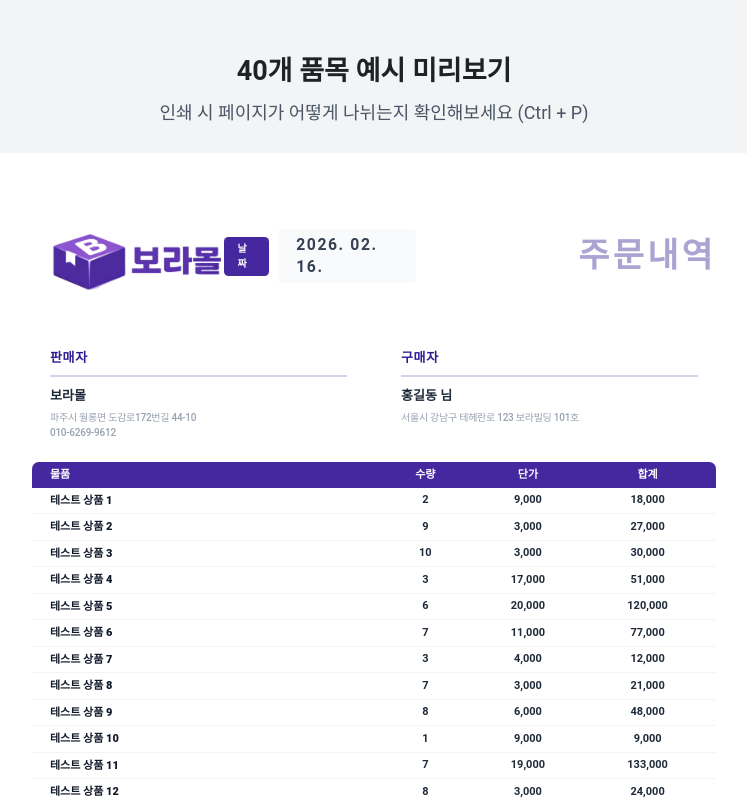
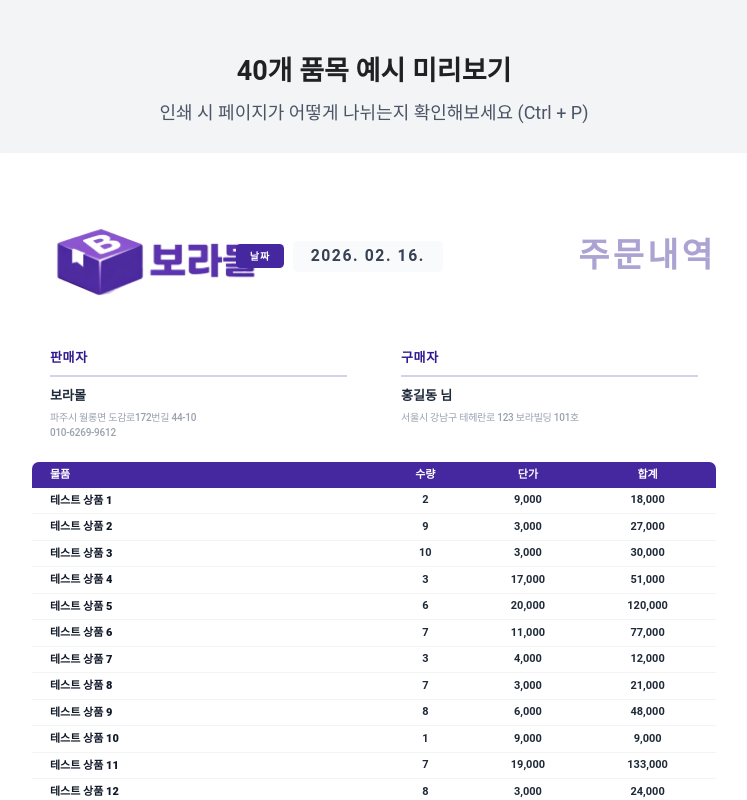
Before and after one commit to dlsekals/boramall, a Next.js app: page /invoice/preview in a window 1280 px wide. Shown: the top 800 px of the page, without its empty margins (266-1013 px from the left). Built offline with nearby package versions, Linux system fonts and the light colour scheme; no server answers; the database is empty.

Commit message:
Fix invoice date position and revert to html-to-image

```diff
--- a/app/components/InvoiceTemplate.tsx
+++ b/app/components/InvoiceTemplate.tsx
@@ -59,14 +59,13 @@ export default function InvoiceTemplate({ data, elementId = "invoice-capture", h
   const handleDownloadImage = async () => {
     const element = document.getElementById(elementId);
     if (element) {
+      const { toPng } = await import('html-to-image');
+
       const buttonContainer = element.querySelector('.no-capture') as HTMLElement;
       if (buttonContainer) buttonContainer.style.visibility = 'hidden';
 
       try {
-        const html2canvas = (await import('html2canvas')).default;
-        const canvas = await html2canvas(element, { scale: 2, useCORS: true, logging: false, backgroundColor: '#ffffff' });
-        const dataUrl = canvas.toDataURL('image/png');
-
+        const dataUrl = await toPng(element, { cacheBust: true, pixelRatio: 2, backgroundColor: '#ffffff' });
         const link = document.createElement("a");
         link.href = dataUrl;
         link.download = `Invoice_${data.customerName}.png`;
@@ -100,9 +99,9 @@ export default function InvoiceTemplate({ data, elementId = "invoice-capture", h
             {/* Logo: base64 properly background-stripped natively */}
             <img src={cleanLogo} alt="보라몰" className="h-28 lg:h-32 object-contain transform scale-110 origin-left" />
         </div>
-        <div className="flex-1 flex justify-end items-center pr-10 lg:pr-24 gap-2">
-            <div className={`${themeColor} text-white px-3 py-1 rounded text-[10px] font-bold tracking-widest`}>날짜</div>
-            <div className="font-bold text-gray-700 text-sm tracking-widest bg-gray-50 px-4 py-1 rounded">{data.date}</div>
+        <div className="flex-1 flex justify-end items-center gap-2 relative right-4 lg:right-10">
+            <div className={`${themeColor} text-white px-3 py-1 rounded text-[10px] font-bold tracking-widest whitespace-nowrap`}>날짜</div>
+            <div className="font-bold text-gray-700 text-sm tracking-widest bg-gray-50 px-4 py-1 rounded whitespace-nowrap">{data.date}</div>
         </div>
         <div className="flex-1 text-right">
             <h2 className={`text-3xl font-black ${textColor} opacity-40 uppercase tracking-widest`}>주문내역</h2>
```
